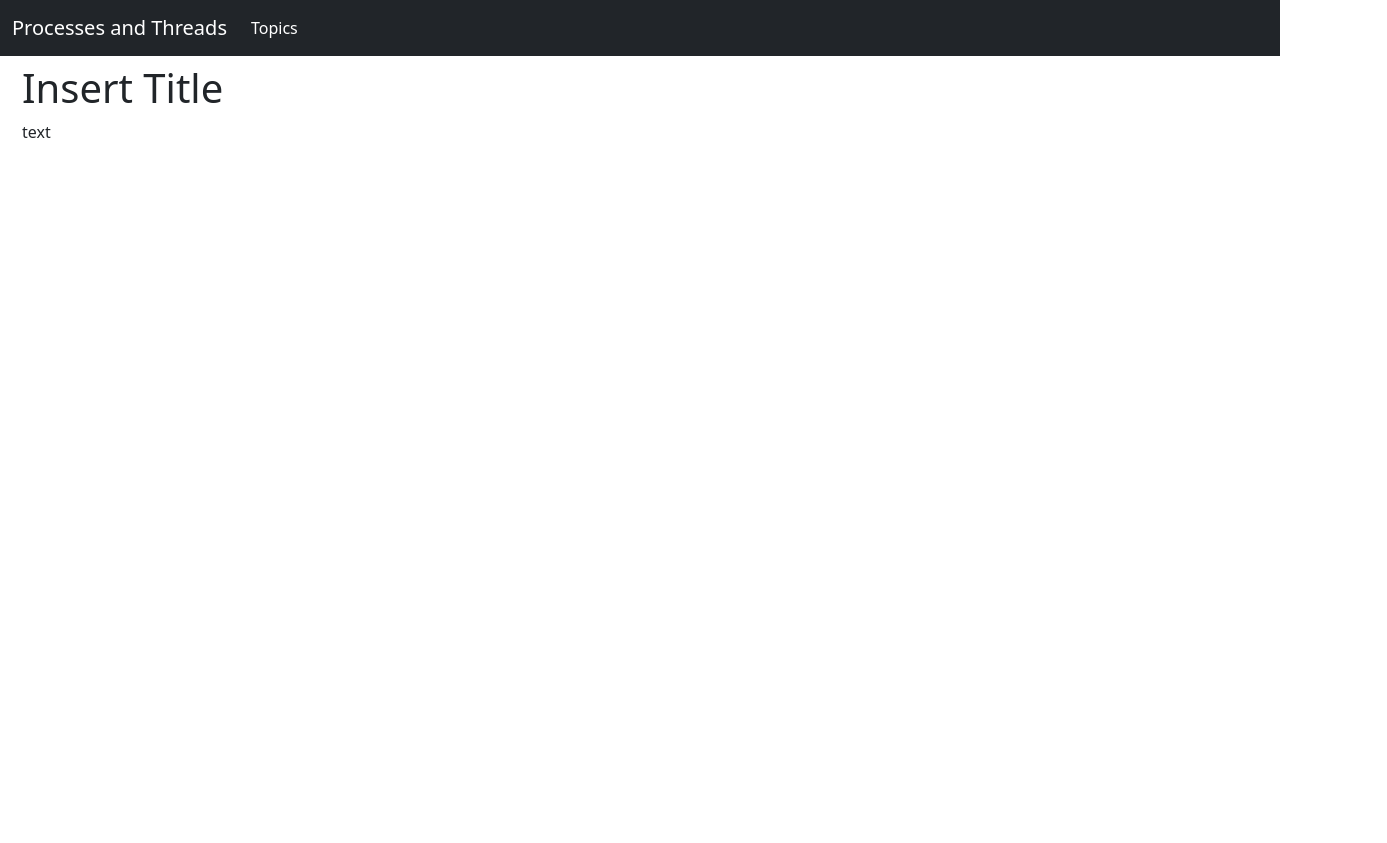
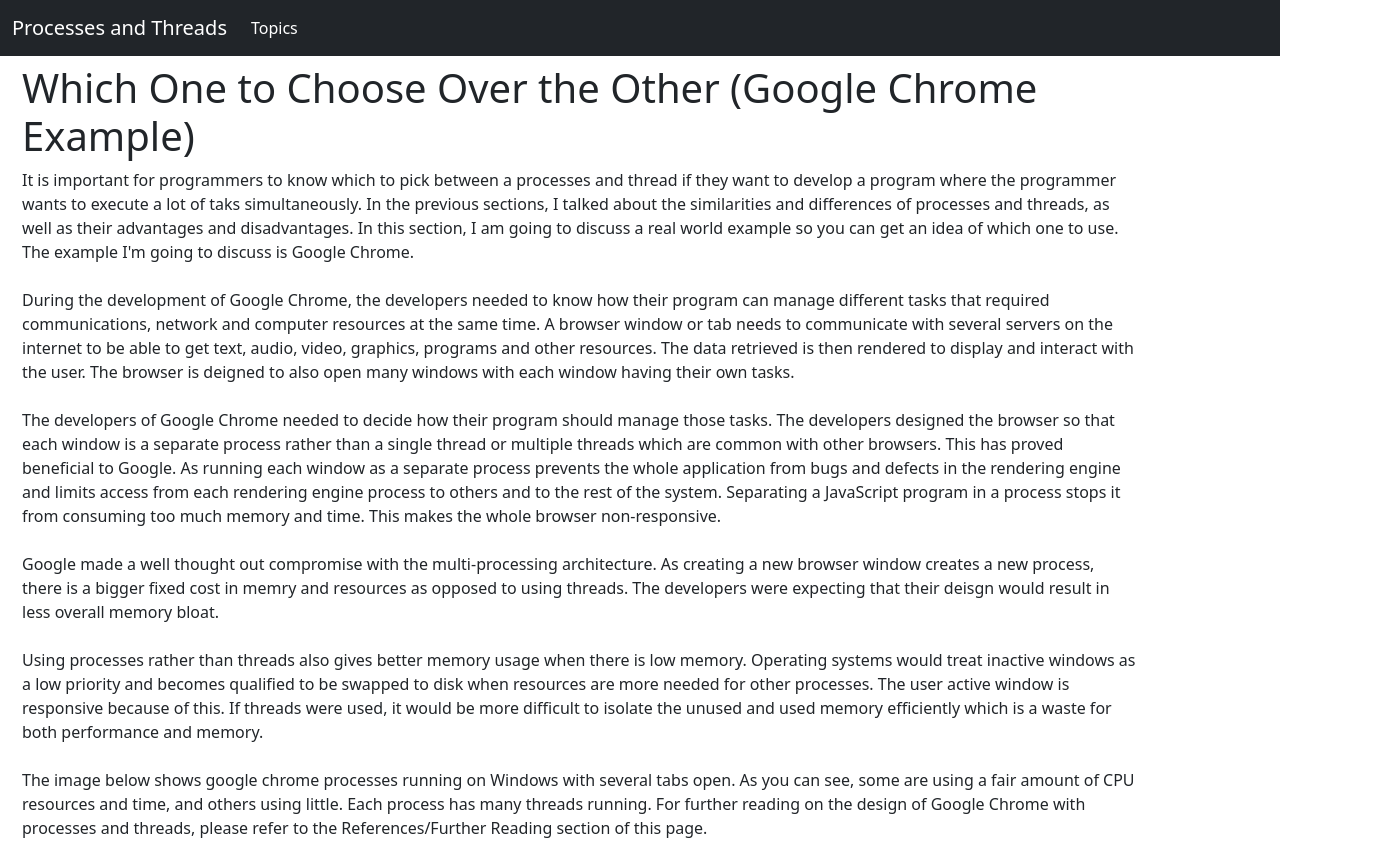
Before and after one commit to muhammadhassa/processes-and-threads-Reseach-project, a plain HTML site: page Mark/page4.html in a window 1280 px wide. Shown: the top 843 px of the page, 1387 px wide, since content can reach past the window. Before the commit the page ends 800 px from the top, so only its background shows below. Drawn offline with nearby package versions, Linux system fonts and the light colour scheme.

Commit message:
finished page 4 - will add summary video at later date

```diff
--- a/Mark/page4.html
+++ b/Mark/page4.html
@@ -9,7 +9,7 @@
     <link href="https://cdn.jsdelivr.net/npm/bootstrap@5.0.0-beta3/dist/css/bootstrap.min.css" rel="stylesheet" integrity="sha384-eOJMYsd53ii+scO/bJGFsiCZc+5NDVN2yr8+0RDqr0Ql0h+rP48ckxlpbzKgwra6" crossorigin="anonymous">
     <script src="https://code.jquery.com/jquery-3.6.0.min.js" integrity="sha256-/xUj+3OJU5yExlq6GSYGSHk7tPXikynS7ogEvDej/m4=" crossorigin="anonymous"></script>
     <script src="https://cdn.jsdelivr.net/npm/bootstrap@5.0.0-beta3/dist/js/bootstrap.min.js" integrity="sha384-j0CNLUeiqtyaRmlzUHCPZ+Gy5fQu0dQ6eZ/xAww941Ai1SxSY+0EQqNXNE6DZiVc" crossorigin="anonymous"></script>
-    <title>Hello, world!</title>
+    <title>Which One to Choose Over the Other (Google Chrome Example)</title>
   </head>
 <body>
 
@@ -33,10 +33,63 @@
 
     <div class="container mt-2" style="margin-left: 10px;">
         <!--Start writing here-->
-        <h1>Insert Title</h1>
-        <p>text</p>
+        <h1>Which One to Choose Over the Other (Google Chrome Example)</h1>
+        <p>It is important for programmers to know which to pick between a processes and thread if they want
+          to develop a program where the programmer wants to execute a lot of taks simultaneously. In the previous
+          sections, I talked about the similarities and differences of processes and threads, as well as their
+          advantages and disadvantages. In this section, I am going to discuss a real world example so you can get
+          an idea of which one to use. The example I'm going to discuss is Google Chrome.
+          <br>
+          <br>
+          During the development of Google Chrome, the developers needed to know how their program can manage different
+          tasks that required communications, network and computer resources at the same time. A browser window or tab
+          needs to communicate with several servers on the internet to be able to get text, audio, video, graphics, programs
+          and other resources. The data retrieved is then rendered to display and interact with the user. The browser is deigned
+          to also open many windows with each window having their own tasks.
+          <br>
+          <br>
+          The developers of Google Chrome needed to decide how their program should manage those tasks. The developers designed
+          the browser so that each window is a separate process rather than a single thread or multiple threads which are common
+          with other browsers. This has proved beneficial to Google. As running each window as a separate process prevents the
+          whole application from bugs and defects in the rendering engine and limits access from each rendering engine process
+          to others and to the rest of the system. Separating a JavaScript program in a process stops it from consuming too much
+          memory and time. This makes the whole browser non-responsive.
+          <br>
+          <br>
+          Google made a well thought out compromise with the multi-processing architecture. As creating a new browser window
+          creates a new process, there is a bigger fixed cost in memry and resources as opposed to using threads. The developers
+          were expecting that their deisgn would result in less overall memory bloat.
+          <br>
+          <br>
+          Using processes rather than threads also gives better memory usage when there is low memory. Operating systems would treat
+          inactive windows as a low priority and becomes qualified to be swapped to disk when resources are more needed for other processes.
+          The user active window is responsive because of this. If threads were used, it would be more difficult to isolate the unused and used
+          memory efficiently which is a waste for both performance and memory.
+          <br>
+          <br>
+          The image below shows google chrome processes running on Windows with several tabs open. As you can see, some are using
+          a fair amount of CPU resources and time, and others using little. Each process has many threads running. For further reading
+          on the design of Google Chrome with processes and threads, please refer to the References/Further Reading section of this page.
+        </p>
+        <img src="../imgs/Mark/chrome.png" style="display: block;margin-left: auto;margin-right: auto;">
+        <br>
+        <br>
+
+        <h1>References/Further Reading</h1>
+        <p><b>Chromium Blog: Multi-Process Architecture</b>
+          <br>
+          <a href="https://blog.chromium.org/2008/09/multi-process-architecture.html">https://blog.chromium.org/2008/09/multi-process-architecture.html</a>
+        </p>
+        <p><b>A Comic on Google Chrome's Design With Words From The Google Chrome Team by Scott McCloud</b>
+          <br>
+          <a href="https://www.google.com/googlebooks/chrome/med_00.html">https://www.google.com/googlebooks/chrome/med_00.html</a>
+        </p>
+
+        <h1>Summary Video</h1>
     </div>
 
-
+    <a href="page3.html" style="margin-left: 20px;">&lt&ltPrevious - Advantages and Disadvantages of Threads</a>
+    <br>
+    <br>
 </body>
 </html>
```
Also changed, not shown: Mark/page2.html (+1 -1 lines), Mark/page3.html (+2 -2 lines), index.html (+1 -1 lines), imgs/Mark/chrome.png (added).
